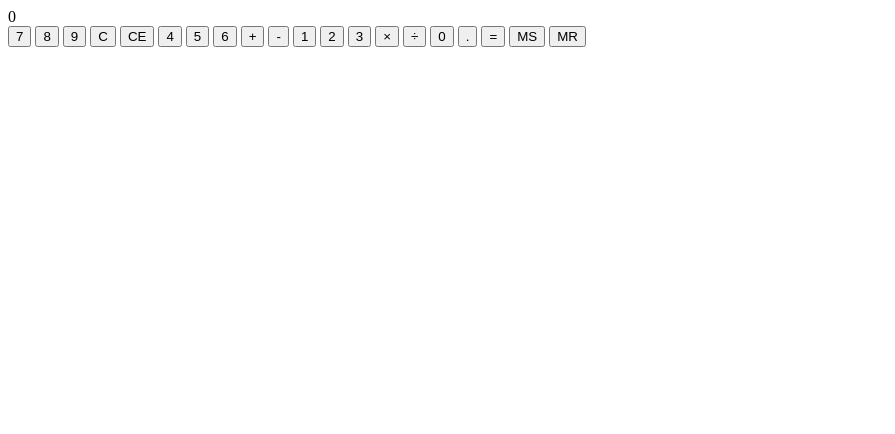
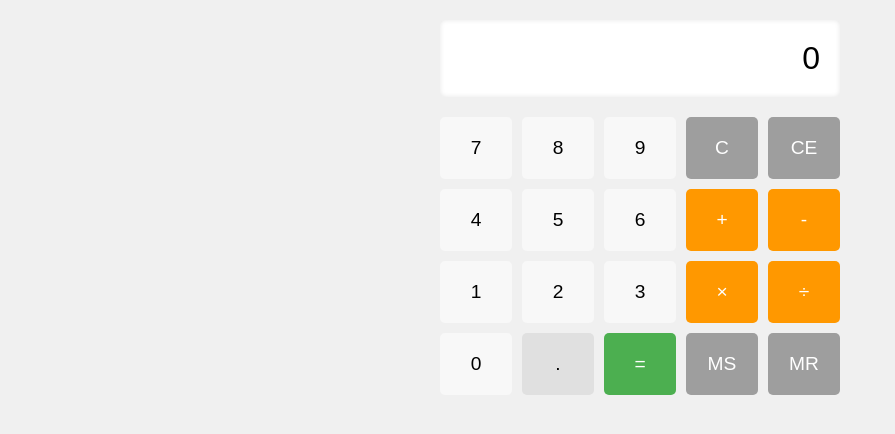
Before and after one commit to Alina0482/Calculatoree, a plain HTML site: page index.html in a window 1280 px wide. Shown: the whole page, without its empty margins (0-895 px from the left). Drawn offline with Linux system fonts and the light colour scheme.

Commit message:
index.html

```diff
--- a/index.html
+++ b/index.html
@@ -6,6 +6,99 @@
     <meta name="viewport" content="width=device-width, initial-scale=1.0">
     <meta name="theme-color" content="#3367D6">
     <link rel="manifest" href="manifest.json">
+<style>
+	body {
+    font-family: Arial, sans-serif;
+    background-color: #f0f0f0;
+    margin: 0;
+    padding: 20px;
+    display: flex;
+    flex-direction: column;
+    align-items: center;
+    min-height: 100vh;
+}
+
+#install {
+    margin: 20px 0;
+    padding: 10px 20px;
+    background-color: #3367D6;
+    color: white;
+    border: none;
+    border-radius: 5px;
+    cursor: pointer;
+}
+
+.container {
+    display: grid;
+    grid-template-columns: repeat(5, 1fr);
+    grid-gap: 10px;
+    width: 100%;
+    max-width: 400px;
+}
+
+.screen {
+    grid-column: 1 / span 5;
+    background-color: #fff;
+    padding: 20px;
+    text-align: right;
+    font-size: 2em;
+    border-radius: 5px;
+    margin-bottom: 10px;
+    box-shadow: inset 0 0 5px rgba(0,0,0,0.1);
+    overflow: hidden;
+    text-overflow: ellipsis;
+}
+
+.button {
+    padding: 20px;
+    font-size: 1.2em;
+    border: none;
+    border-radius: 5px;
+    cursor: pointer;
+    background-color: #e0e0e0;
+    transition: background-color 0.2s;
+}
+
+.button:hover {
+    background-color: #d0d0d0;
+}
+
+.button:active {
+    background-color: #c0c0c0;
+}
+
+.bnum {
+    background-color: #f8f8f8;
+}
+
+.deist {
+    background-color: #ff9800;
+    color: white;
+}
+
+.deist:hover {
+    background-color: #f57c00;
+}
+
+.func {
+    background-color: #9e9e9e;
+    color: white;
+}
+
+.func:hover {
+    background-color: #757575;
+}
+
+.beq {
+    background-color: #4caf50;
+    color: white;
+}
+
+.beq:hover {
+    background-color: #388e3c;
+}
+</style>
+
 </head>
 <body>
     <button id="install" class="button" hidden>Установить на телефон</button>
```
